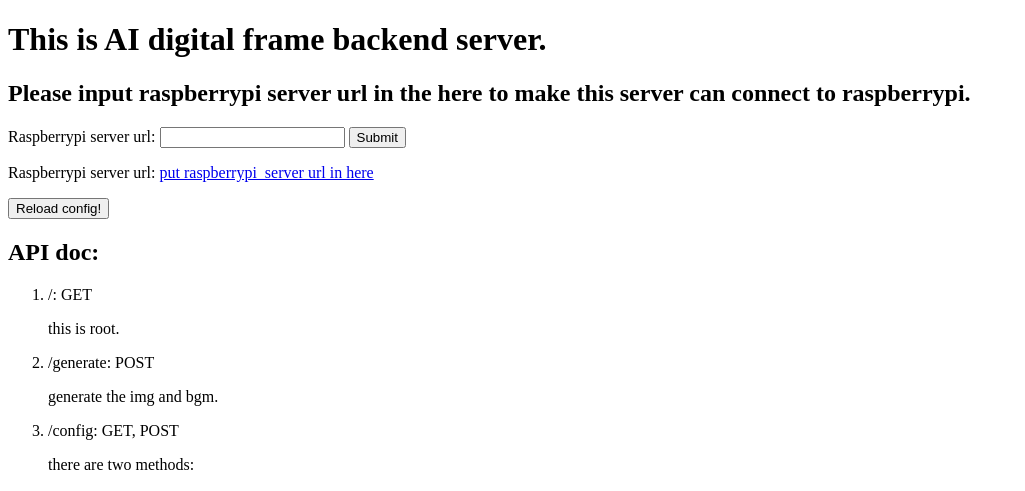
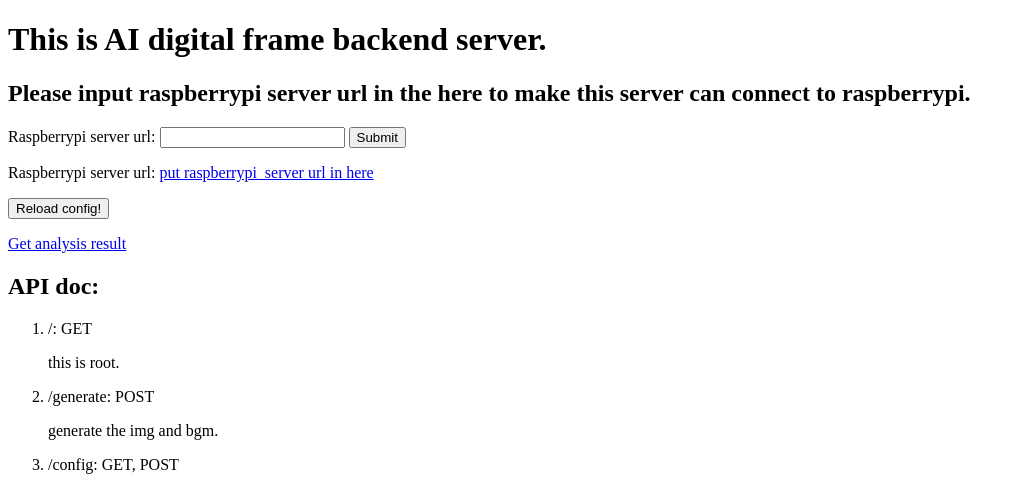
Before and after one commit to asadfgglie/AI-digital-frame, a Flask app: page / in a window 1280 px wide. Shown: the top 491 px of the page, without its empty margins (0-1025 px from the left). Run offline with Flask 3, Linux system fonts and the light colour scheme; parts of the project's set-up code (start-up, migrations or seed data) failed here and were passed over; some libraries are stand-ins or nearby versions.

Commit message:
add analysis

```diff
--- a/app.py
+++ b/app.py
@@ -38,7 +38,8 @@ if parser.parse_args().env:
         logging.warning('no .env file has load.')
 
 import time
-from pathlib import Path
+import matplotlib.pyplot as plt
+import seaborn as sns
 import requests
 
 import io
@@ -60,6 +61,44 @@ def index():
 @app.route('/style_example/<img_name>')
 def style_example(img_name):
     return send_file(f'./static/style_example/{img_name}')
+
+@app.route('/analysis')
+def analysis():
+    style_list = list(util.config["prompt_style"].keys())
+    for i, s in enumerate(style_list):
+        if len(s) > 25:
+            style_list[i] = s[:10] + ' ... ' + s[-10:]
+    weight = util.softmax(np.array([v['random_weight'] for v in util.config["prompt_style"].values()]))
+    # Figure Size
+    fig, ax = plt.subplots(figsize=(16, 9))
+
+    # Horizontal Bar Plot
+    ax.barh(style_list, weight)
+
+    # Remove axes splines
+    for s in ['top', 'bottom', 'left', 'right']:
+        ax.spines[s].set_visible(False)
+
+    # Remove x, y Ticks
+    ax.xaxis.set_ticks_position('none')
+    ax.yaxis.set_ticks_position('none')
+
+    # Add padding between axes and labels
+    ax.xaxis.set_tick_params(pad=5)
+    ax.yaxis.set_tick_params(pad=10)
+
+    # Add x, y gridlines
+    ax.grid(color='grey',
+            linestyle='-.', linewidth=0.5,
+            alpha=0.2)
+
+    # Show top values
+    ax.invert_yaxis()
+
+    # Add Plot Title
+    ax.set_title('Prompt style preferences', loc='left')
+    plt.savefig(util.ANALYSIS_RESULT)
+    return send_file(util.ANALYSIS_RESULT)
 
 @app.route('/config', methods=['GET', 'POST'])
 def config():
--- a/requirements.txt
+++ b/requirements.txt
@@ -9,3 +9,4 @@ pyngrok~=7.0.1
 pydantic==1.10.13
 pydub~=0.25.1
 openai-whisper
+seaborn~=0.13.0
--- a/templates/index.html
+++ b/templates/index.html
@@ -13,7 +13,8 @@
           <input type="submit" value="Submit">
         </form>
         <p>Raspberrypi server url: <a href="{{ raspberrypi_url }}">{{ raspberrypi_url }}</a></p>
-        <a href="{{ url_for('reload_config') }}"><button type="button">Reload config!</button></a>
+        <p><a href="{{ url_for('reload_config') }}"><button type="button">Reload config!</button></a></p>
+        <p><a href="{{ url_for('analysis') }}">Get analysis result</a></p>
         <h2>API doc:</h2>
         <ol>
           <li>/: GET</li>
--- a/util.py
+++ b/util.py
@@ -26,6 +26,8 @@ IMG_OUTPUT = './static/IMAGE_OUTPUT.png'
 IMG_OUTPUT_PREVIEW = './static/IMAGE_OUTPUT_PREVIEW.png'
 BGM_OUTPUT = './static/BGM_OUTPUT.wav'
 RANDOM_PROMPT_STYLE = 'random'
+ANALYSIS_RESULT = './analysis_result.png'
+
 PORT = 5000
 
 
```
Also changed, not shown: 1 other file.
